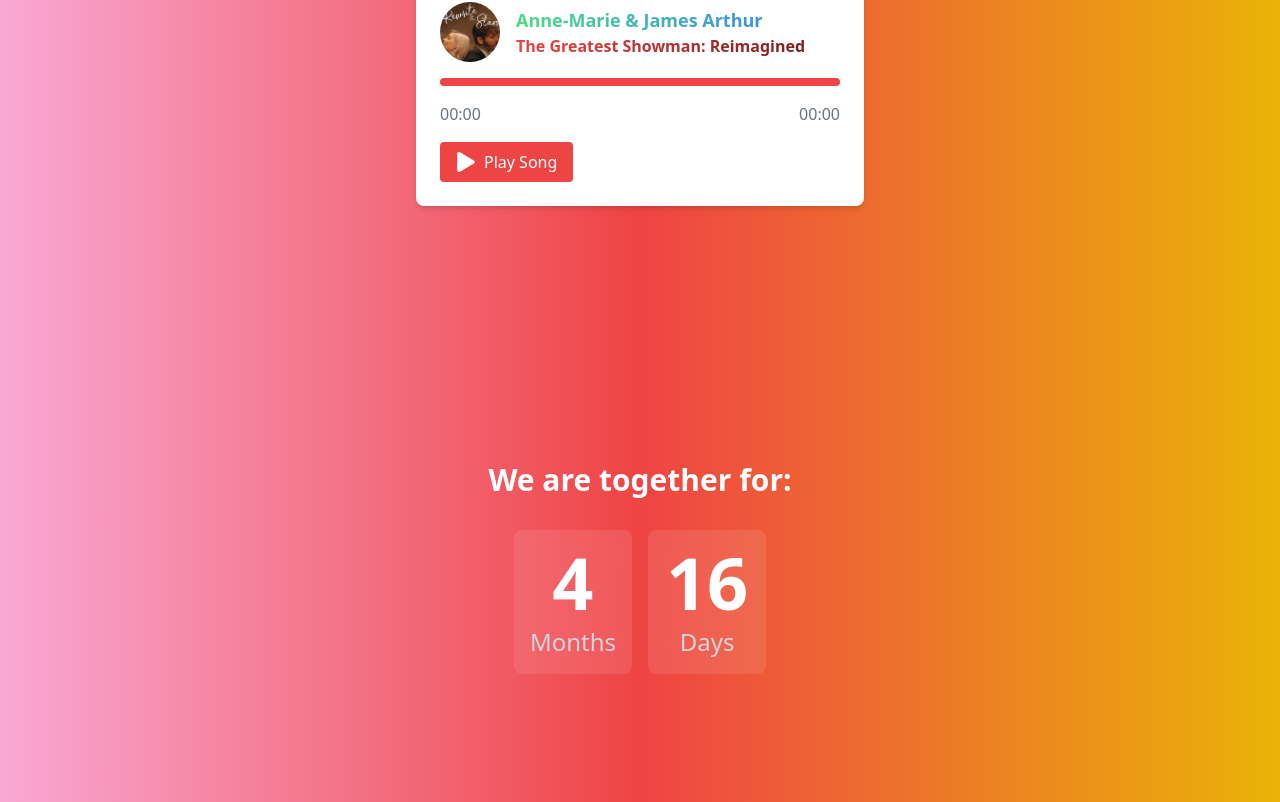
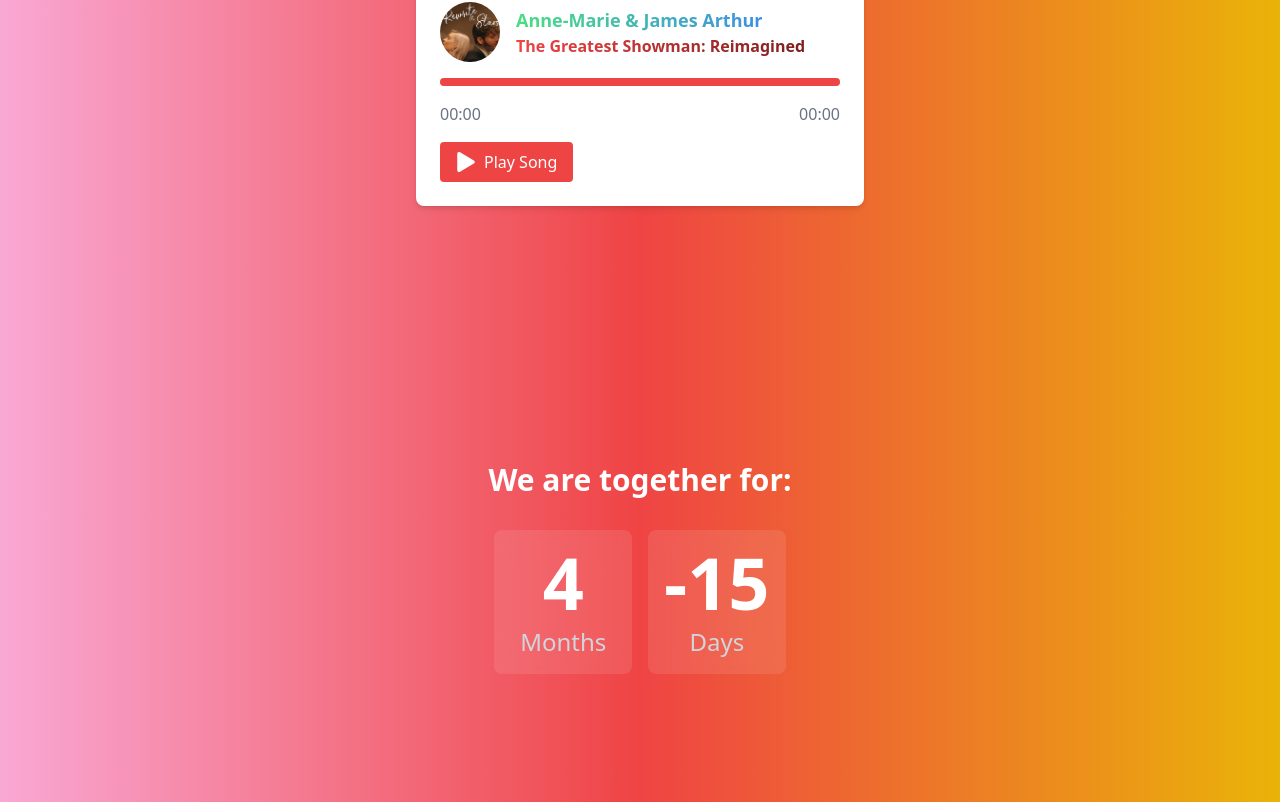
Before and after one commit to workani/danielgloria, a Next.js app: page / in a window 1280 px wide. Shown: the part 1006-1808 px from the top of the page. Built offline with nearby package versions, Linux system fonts and the light colour scheme.

Commit message:
fixed date calculation

```diff
--- a/pages/index.js
+++ b/pages/index.js
@@ -87,12 +87,12 @@ const calculateMonths = (startDate, endDate) => {
 const calculateRemainingDays = (startDate, months) => {
   const adjustedDate = new Date(startDate);
   adjustedDate.setMonth(adjustedDate.getMonth() + months);
-  adjustedDate.setDate(startDate.getDate()); // Ensure we compare the same day of the month
   const currentDate = new Date();
 
-  // If the adjusted date is in the future, we've gone one month too far
-  if (adjustedDate > currentDate) {
-    adjustedDate.setMonth(adjustedDate.getMonth() - 1); // Step back one month
+  // Если день месяца в adjustedDate больше, чем в startDate, это означает, что мы перешли на следующий месяц
+  // Например, начальная дата 31 января + 1 месяц = 28 (или 29) февраля, а не 31 февраля
+  if (adjustedDate.getDate() !== startDate.getDate()) {
+    adjustedDate.setDate(0); // Переходим к последнему дню предыдущего месяца
   }
 
   const differenceInTime = currentDate - adjustedDate;
```
